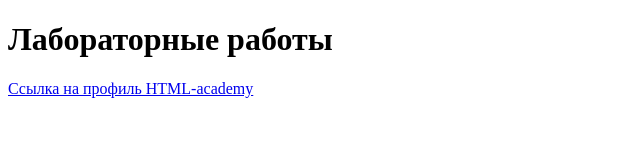
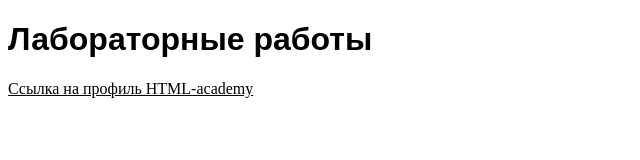
Before and after one commit to Temirsultanov/web-labs-mtemirsultanov, a plain HTML site: page index.html in a window 1280 px wide. Shown: the whole page, without its empty margins (0-640 px from the left). Drawn offline with Linux system fonts and the light colour scheme.

Commit message:
Добавил и изменил немного стили

```diff
--- a/index.html
+++ b/index.html
@@ -3,6 +3,7 @@
 <head>
     <meta charset="UTF-8">
     <meta name="viewport" content="width=device-width, initial-scale=1.0">
+    <link rel="stylesheet" href="style.css">
     <title>Лабораторные работы</title>
 </head>
 <body>
--- /dev/null
+++ b/style.css
@@ -0,0 +1,10 @@
+h1{
+    font-family: Arial, Helvetica, sans-serif;
+}
+a{
+    color: black;
+    transition: .5s;
+}
+a:hover{
+    color: rgb(0, 255, 106);
+}
```
